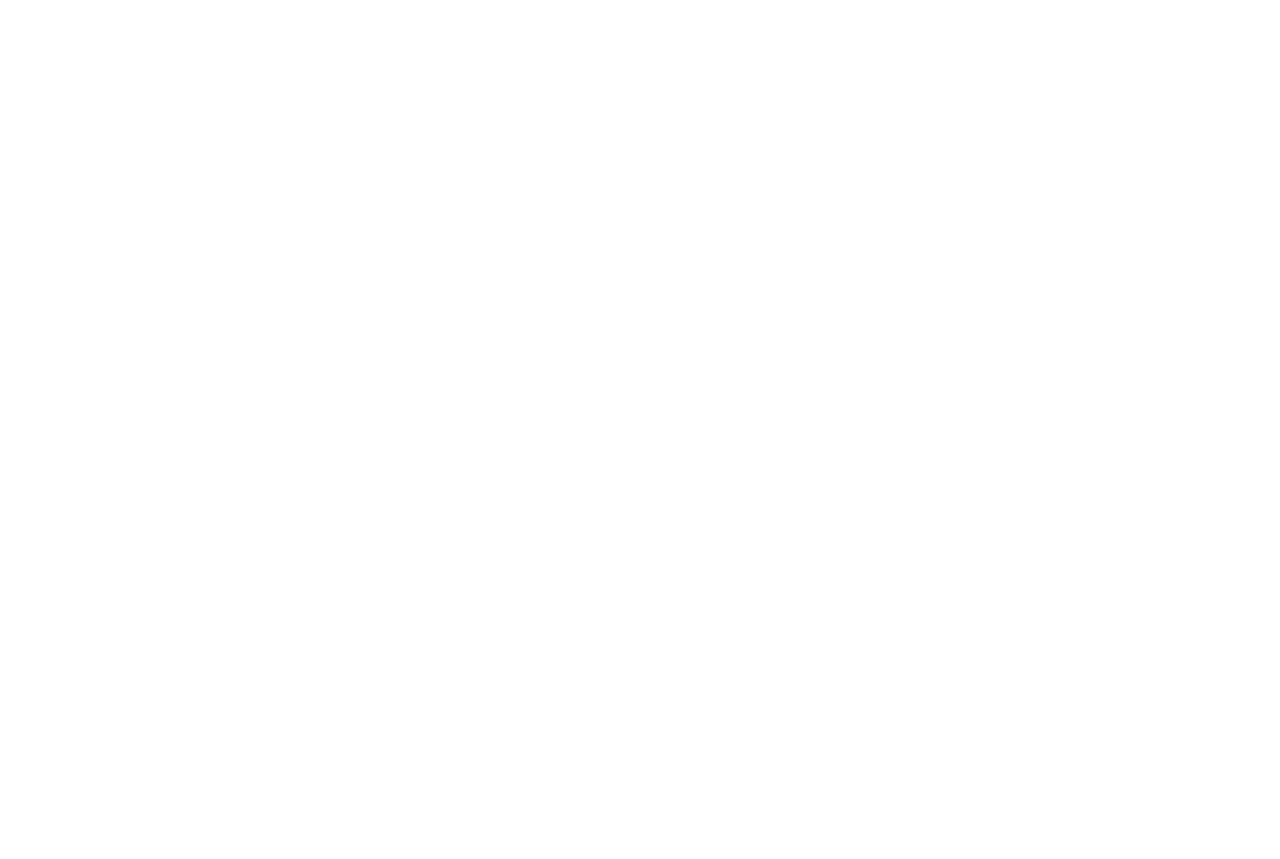
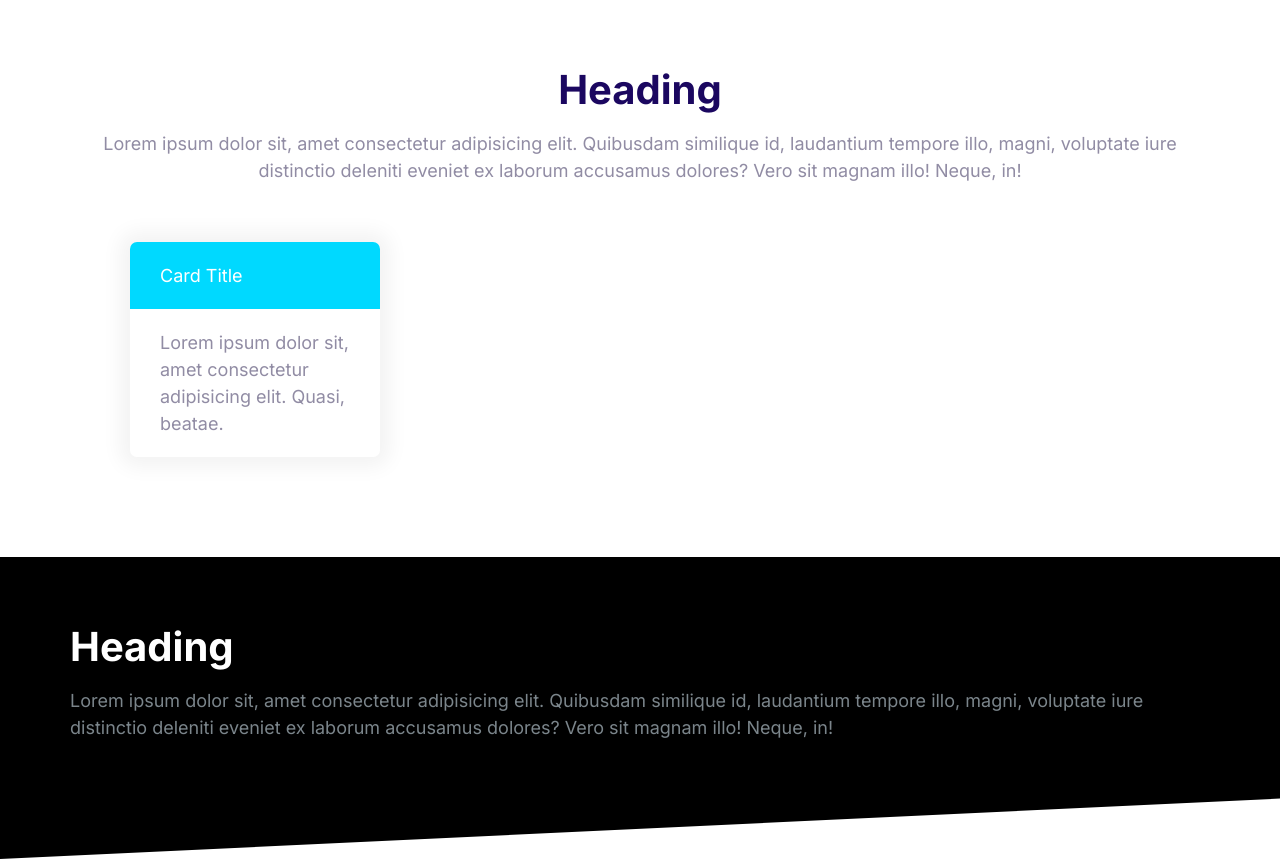
Before and after one commit to Miraj369/Moshify-HTML-CSS-learning-, a plain HTML site: page index.html in a window 1280 px wide. Before the commit the page ends 800 px from the top, so only its background shows below. Drawn offline with Linux system fonts and the light colour scheme.

Commit message:
created the component block

```diff
--- a/CSS/style.css
+++ b/CSS/style.css
@@ -504,3 +504,36 @@ a {
   max-height: 100vh;
   opacity: 1;
 }
+
+/*Blocks*/
+
+.block {
+  --padding-vertical: 6rem;
+  padding: var(--padding-vertical) 2rem;
+}
+.block__header {
+  text-align: center;
+}
+
+.block__heading {
+  margin-top: 0;
+}
+
+.block--dark {
+  background: #000;
+  color: #7b858b;
+}
+
+.block--dark .block__heading {
+  color: #fff;
+}
+
+.block--skewed-left {
+  padding-bottom: calc(var(--padding-vertical) + 4rem);
+  clip-path: polygon(0% 0%, 100% 0%, 100% 80%, 0% 100%);
+}
+
+.container {
+  max-width: 1140px;
+  margin: 0 auto;
+}
--- a/index.html
+++ b/index.html
@@ -14,5 +14,37 @@
     <link rel="stylesheet" href="CSS/normalize.css" />
     <link rel="stylesheet" href="CSS/style.css" />
   </head>
-  <body></body>
+  <body>
+    <section class="block container">
+      <header class="block__header">
+        <h2 class="block__heading">Heading</h2>
+        <p>
+          Lorem ipsum dolor sit, amet consectetur adipisicing elit. Quibusdam
+          similique id, laudantium tempore illo, magni, voluptate iure
+          distinctio deleniti eveniet ex laborum accusamus dolores? Vero sit
+          magnam illo! Neque, in!
+        </p>
+      </header>
+      <div style="width: 30%; padding: 4rem">
+        <div class="card card--secondary">
+          <header class="card__header">Card Title</header>
+          <div class="card__body">
+            Lorem ipsum dolor sit, amet consectetur adipisicing elit. Quasi,
+            beatae.
+          </div>
+        </div>
+      </div>
+    </section>
+    <section class="block block--dark block--skewed-left">
+      <div class="container">
+        <h2 class="block__heading">Heading</h2>
+        <p>
+          Lorem ipsum dolor sit, amet consectetur adipisicing elit. Quibusdam
+          similique id, laudantium tempore illo, magni, voluptate iure
+          distinctio deleniti eveniet ex laborum accusamus dolores? Vero sit
+          magnam illo! Neque, in!
+        </p>
+      </div>
+    </section>
+  </body>
 </html>
```
